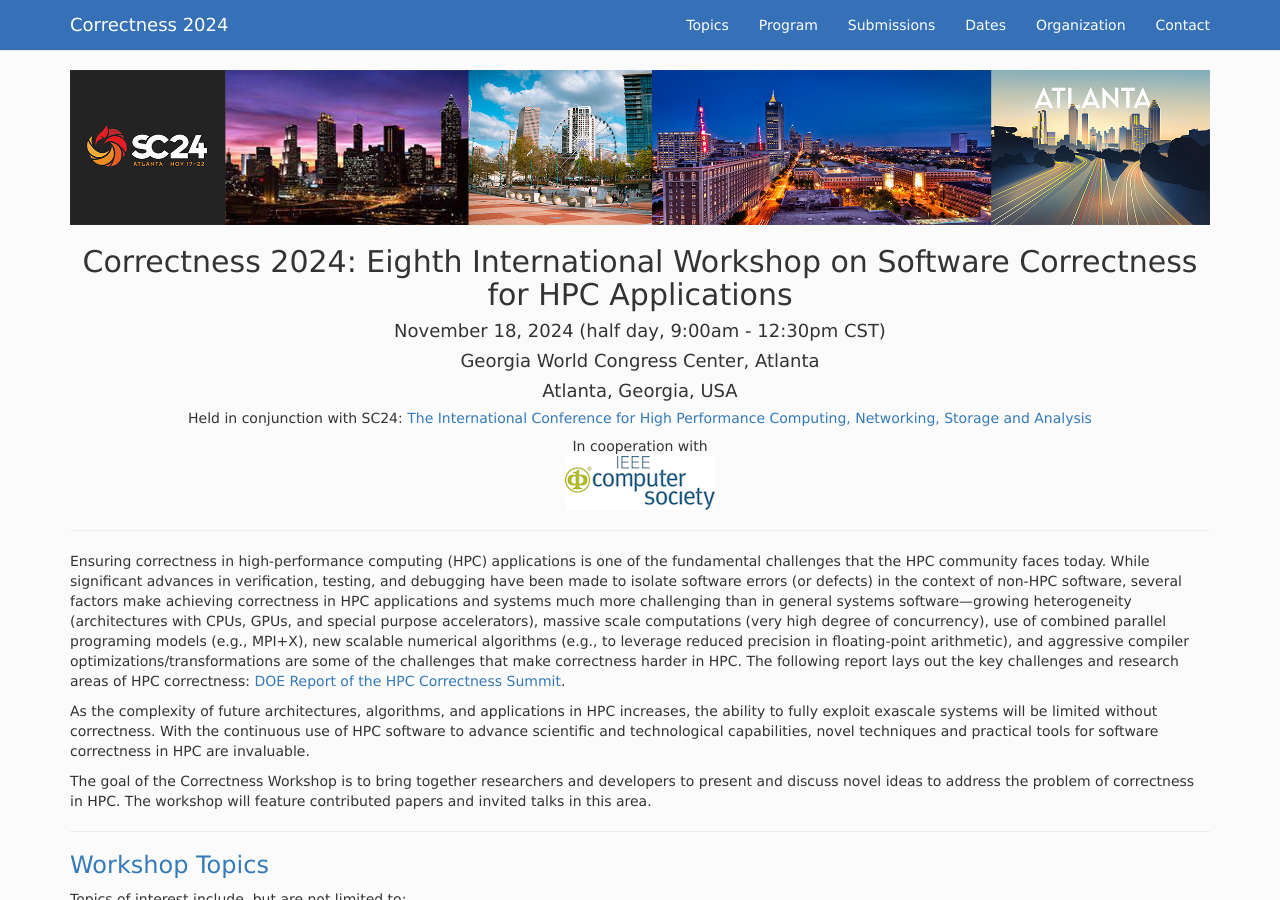
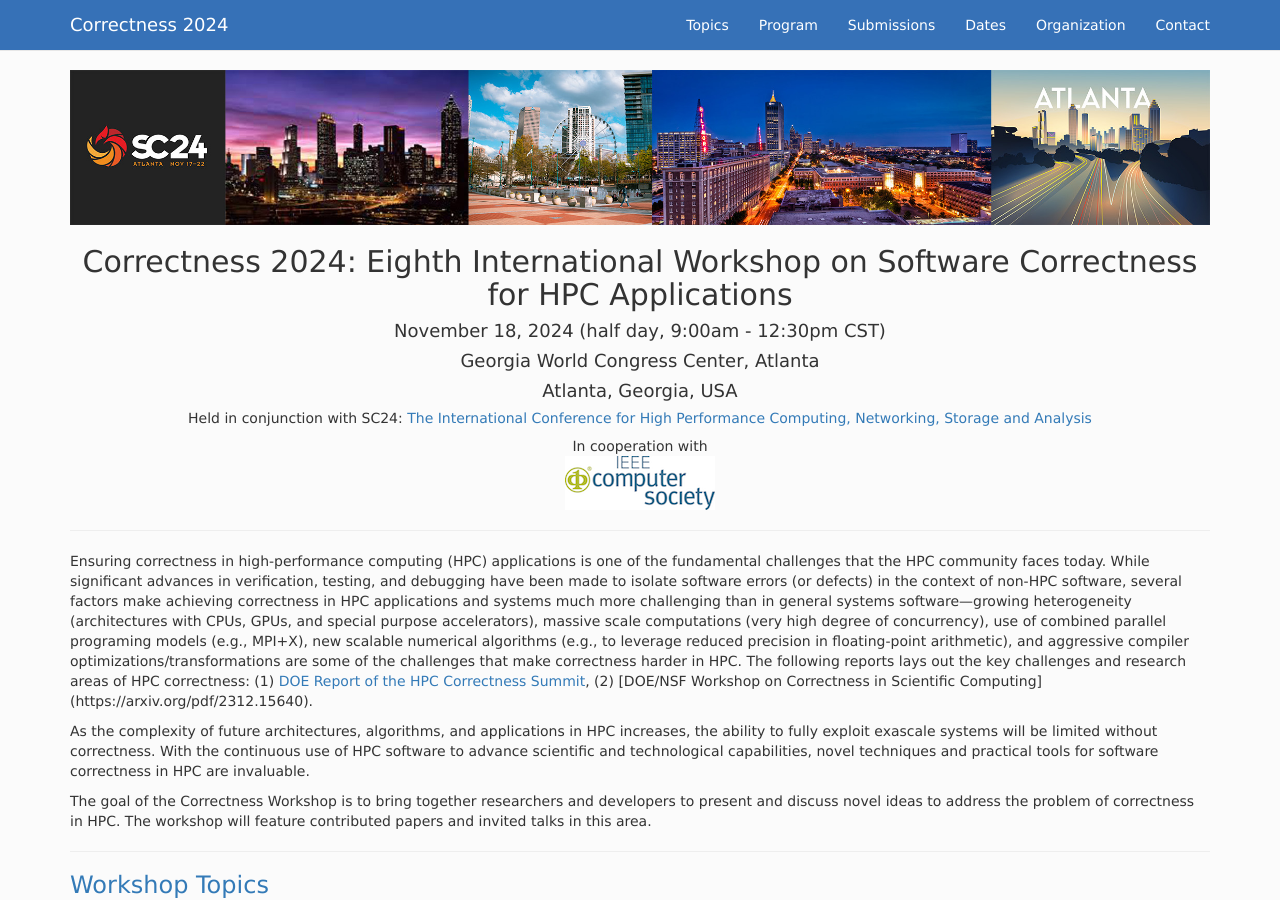
Before and after one commit to correctness-workshop/2024, a Jekyll site: the page built from index.md, in a window 1280 px wide and 900 px high. Built offline with Jekyll 4.4.1, drawn with Linux system fonts in a browser that asks for light colours; nearby versions of some CDN libraries; the list of posts is cut into pages by our own code.

Commit message:
Update index.md

```diff
--- a/index.md
+++ b/index.md
@@ -25,7 +25,8 @@ In cooperation with <br />
 
 ----
 
-Ensuring correctness in high-performance computing (HPC) applications is one of the fundamental challenges that the HPC community faces today. While significant advances in verification, testing, and debugging have been made to isolate software errors (or defects) in the context of non-HPC software, several factors make achieving correctness in HPC applications and systems much more challenging than in general systems software—growing heterogeneity (architectures with CPUs, GPUs, and special purpose accelerators), massive scale computations (very high degree of concurrency), use of combined parallel programing models (e.g., MPI+X), new scalable numerical algorithms (e.g., to leverage reduced precision in floating-point arithmetic), and aggressive compiler optimizations/transformations are some of the challenges that make correctness harder in HPC. The following report lays out the key challenges and research areas of HPC correctness: [DOE Report of the HPC Correctness Summit](https://www.osti.gov/biblio/1470989).
+Ensuring correctness in high-performance computing (HPC) applications is one of the fundamental challenges that the HPC community faces today. While significant advances in verification, testing, and debugging have been made to isolate software errors (or defects) in the context of non-HPC software, several factors make achieving correctness in HPC applications and systems much more challenging than in general systems software—growing heterogeneity (architectures with CPUs, GPUs, and special purpose accelerators), massive scale computations (very high degree of concurrency), use of combined parallel programing models (e.g., MPI+X), new scalable numerical algorithms (e.g., to leverage reduced precision in floating-point arithmetic), and aggressive compiler optimizations/transformations are some of the challenges that make correctness harder in HPC. The following reports lays out the key challenges and research areas of HPC correctness: (1) [DOE Report of the HPC Correctness Summit](https://www.osti.gov/biblio/1470989), (2) [DOE/NSF Workshop on Correctness in Scientific Computing] (https://arxiv.org/pdf/2312.15640).
+
 
 As the complexity of future architectures, algorithms, and applications in HPC increases, the ability to fully exploit exascale systems will be limited without correctness. With the continuous use of HPC software to advance scientific and technological capabilities, novel techniques and practical tools for software correctness in HPC are invaluable.
 
```
